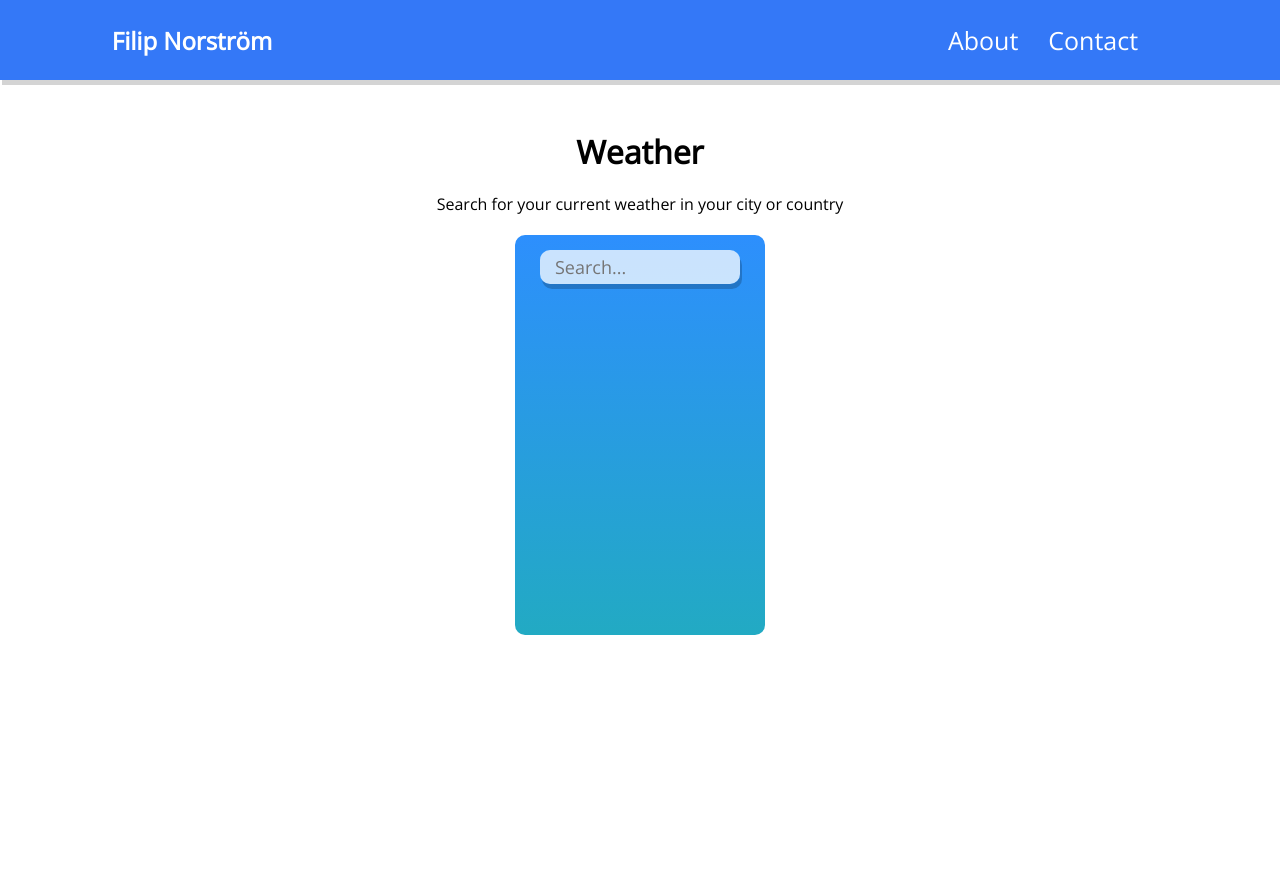
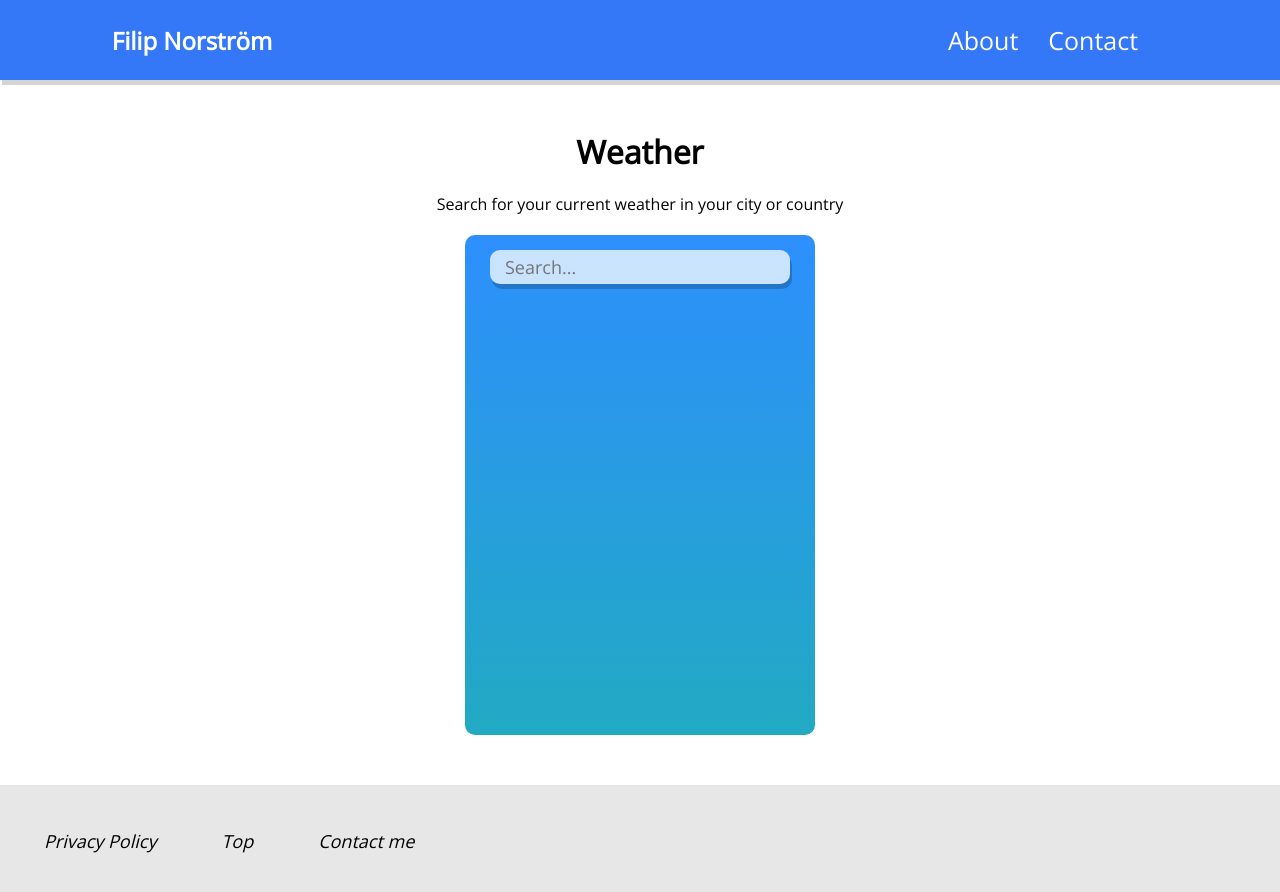
Before and after one commit to ffilip999/React-Case, a React (Create React App) app: page / in a window 1280 px wide. Shown: the top 892 px of the page. Before the commit the page ends 800 px from the top, so only its background shows below. Built offline with nearby package versions, Linux system fonts and the light colour scheme.

Commit message:
Footer and small inprovments on weather app

```diff
--- a/src/App.css
+++ b/src/App.css
@@ -25,3 +25,12 @@
   align-items: center;
   padding-bottom: 20px;
 }
+
+.content {
+  flex: 1 0 auto;
+}
+
+footer {
+  flex-shrink: 0;
+  margin-top: 50px;
+}
--- a/src/App.js
+++ b/src/App.js
@@ -10,6 +10,8 @@ import Weather from './components/Weather';
 
 function App() {
   return (
+    <>
+      <div className="content">
     <Router>
       <div className="App">
         <Navbar />
@@ -19,9 +21,12 @@ function App() {
           <Route path="/about" component={About} />
           <Route path="/contact" component={Contact} />
         </switch>
-        <Footer />
-      </div>
+        </div>
     </Router>
+    </div>
+    <Footer className="footer" />
+    </>
+
   );
 }
 
--- a/src/components/Footer.css
+++ b/src/components/Footer.css
@@ -0,0 +1,23 @@
+footer {
+    background-color: #E7E7E7;
+    color: black;
+    padding: 1.5em;
+}
+
+.ul-foot {
+    display: grid;
+    grid-template-columns: repeat(5, auto);
+    grid-gap: 25px;
+    list-style: none;
+    text-align: center;
+    width: 70vw;
+    justify-content: left;
+    font-size: 25px;
+}
+
+.li-foot {
+    padding: 20px;
+    font-size: large;
+    font-style: italic;
+    font-weight: 500;
+}
--- a/src/components/Footer.js
+++ b/src/components/Footer.js
@@ -6,7 +6,11 @@ const Footer = () => {
     return (
         <div>
             <footer>
-
+                <ul className="ul-foot">
+                    <li className="li-foot">Privacy Policy</li>
+                    <li className="li-foot">Top</li>
+                    <li className="li-foot">Contact me</li>
+                </ul>
             </footer>
         </div>
     );
--- a/src/components/Navbar/Navbar.css
+++ b/src/components/Navbar/Navbar.css
@@ -20,13 +20,13 @@
     font-size: 25px;
 }
 
-li {
+.li-list {
     color: white;
     text-decoration: none;
     padding: 10px;
 }
 
-li:hover {
+.li-list:hover {
     background-color:  rgb(119, 166, 253);
     border-radius: 10px;
     transition: 0.2s;
--- a/src/components/Navbar/Navbar.js
+++ b/src/components/Navbar/Navbar.js
@@ -13,10 +13,10 @@ class Navbar extends Component {
              </Link>
              <ul className="Nav-menu">
                 <Link to='/About' style={{ textDecoration: 'none' }}>
-                    <li>About</li>
+                    <li className="li-list">About</li>
                 </Link>
                 <Link to='/Contact' style={{ textDecoration: 'none' }}>
-                    <li>Contact</li>
+                    <li className="li-list">Contact</li>
                 </Link>
              </ul>
          </nav>
--- a/src/components/Weather.css
+++ b/src/components/Weather.css
@@ -1,6 +1,6 @@
 main {
-    height: 400px;
-    width: 250px;
+    height: 500px;
+    width: 350px;
     background: rgb(34,170,195);
     background: linear-gradient(0deg, rgba(34,170,195,1) 0%, rgba(45,143,253,1) 100%);
     padding: 25px;
@@ -37,7 +37,7 @@ main {
     font-weight: 500;
     text-align: center;
     text-shadow: 3px 3px rgba(50, 50, 70, 0.5);
-    padding-top: 10px;
+    padding-top: 15px;
 }
 
 .location-box .date {
@@ -57,10 +57,10 @@ main {
 .weather-box .temp {
     position: relative;
     display: inline-block;
-    margin: 30px auto;
+    margin: 40px auto;
     background-color: rgba(255, 255, 255, 0.2);
     border-radius: 16px;
-    padding: 15px 25px;
+    padding: 20px 35px;
     color: white;
     font-size: 60px;
     font-weight: 900;
@@ -76,3 +76,11 @@ main {
     font-weight: 700;
     text-shadow: 3px 3px rgba(50, 50, 70, 0.5);
 }
+
+.wind {
+    color: white;
+    font-size: 30px;
+    font-weight: 400;
+    text-shadow: 3px 3px rgba(50, 50, 70, 0.5);
+    padding-top: 50px;
+}
--- a/src/components/Weather.js
+++ b/src/components/Weather.js
@@ -51,7 +51,10 @@ function Weather() {
                         {Math.round(weather.main.temp)}°c
                     </div>
                     <div className="weather">
-                        {weather.weather[0].main}
+                        {weather.weather[0].description}
+                    </div>
+                    <div className="wind">
+                         wind speed {Math.round(weather.wind.speed)} m/s
                     </div>
                 </div>
                 </div>
--- a/src/index.css
+++ b/src/index.css
@@ -1,4 +1,9 @@
+html {
+  height: 100%;
+}
+
 body {
+  height: 100%;
   margin: 0;
   font-family: -apple-system, BlinkMacSystemFont, 'Segoe UI', 'Roboto', 'Oxygen',
     'Ubuntu', 'Cantarell', 'Fira Sans', 'Droid Sans', 'Helvetica Neue',
@@ -7,6 +12,12 @@ body {
   -moz-osx-font-smoothing: grayscale;
 }
 
+#root {
+  height: 100%;
+  display: flex;
+  flex-direction: column;
+}
+
 code {
   font-family: source-code-pro, Menlo, Monaco, Consolas, 'Courier New',
     monospace;
```
Also changed, not shown: 1 other file (tests, documents, lock files or other folders).
